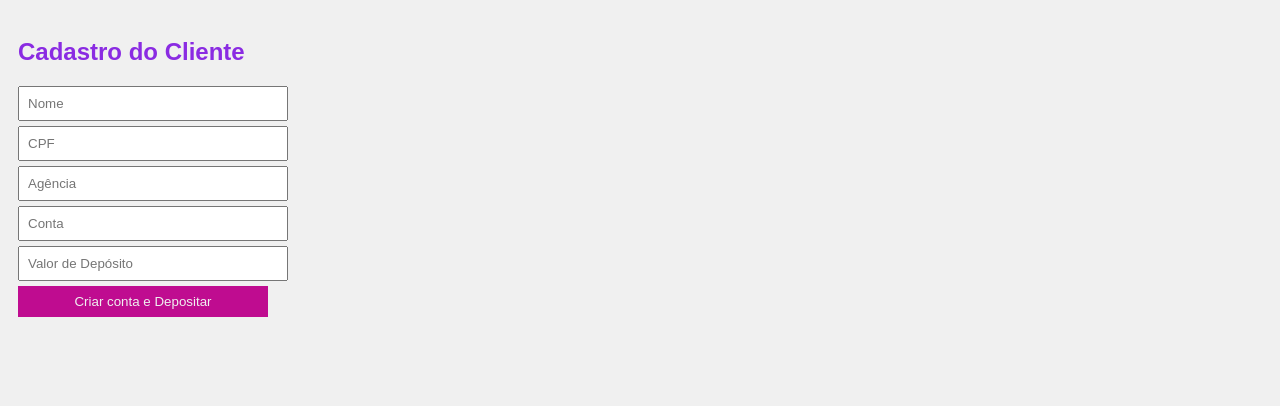
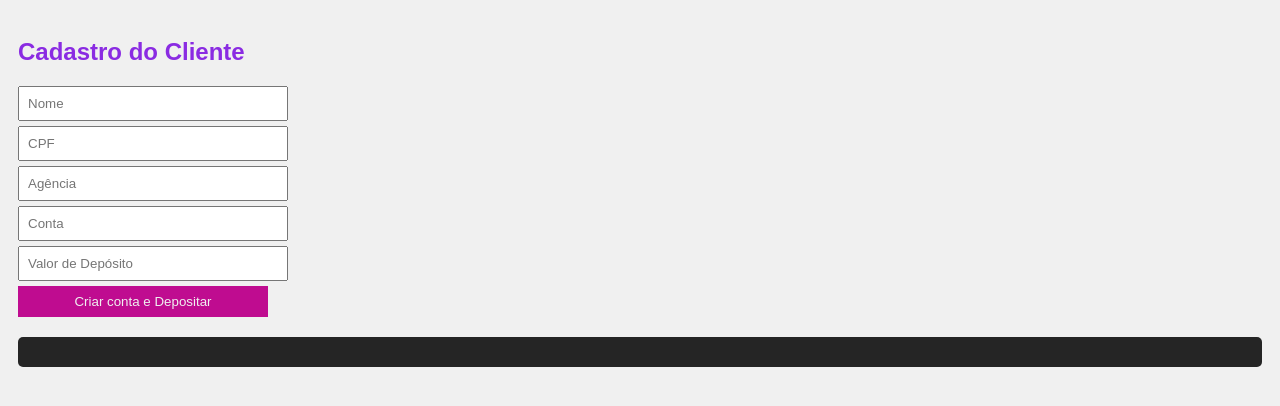
Before and after one commit to a-beatrizdev/Conta-Corrente, a plain HTML site: page index.html in a window 1280 px wide. Drawn offline with Linux system fonts and the light colour scheme.

```diff
--- a/index.html
+++ b/index.html
@@ -21,6 +21,8 @@
 
 <div id="extrato"> </div>
 
+<script src="script.js"> </script>
+
 
 </body>
 </html>
--- a/style.css
+++ b/style.css
@@ -34,4 +34,7 @@
 
     margin-top: 20px;
     background: #252525;
+    padding: 15px;
+    border-radius: 5px;
+    white-space: pre-line;
 }
```
Also changed, not shown: script.js (+11 -0 lines).
